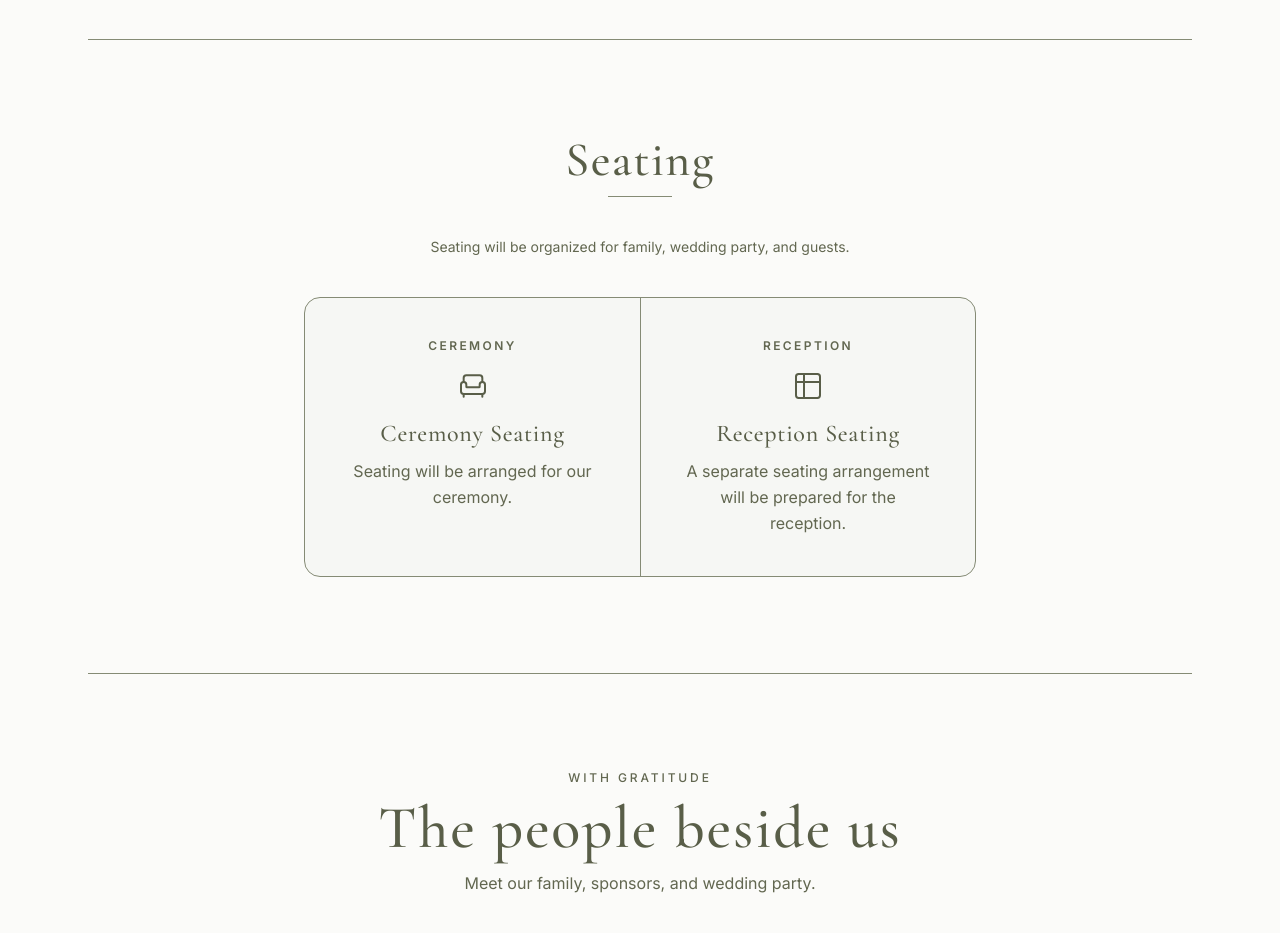
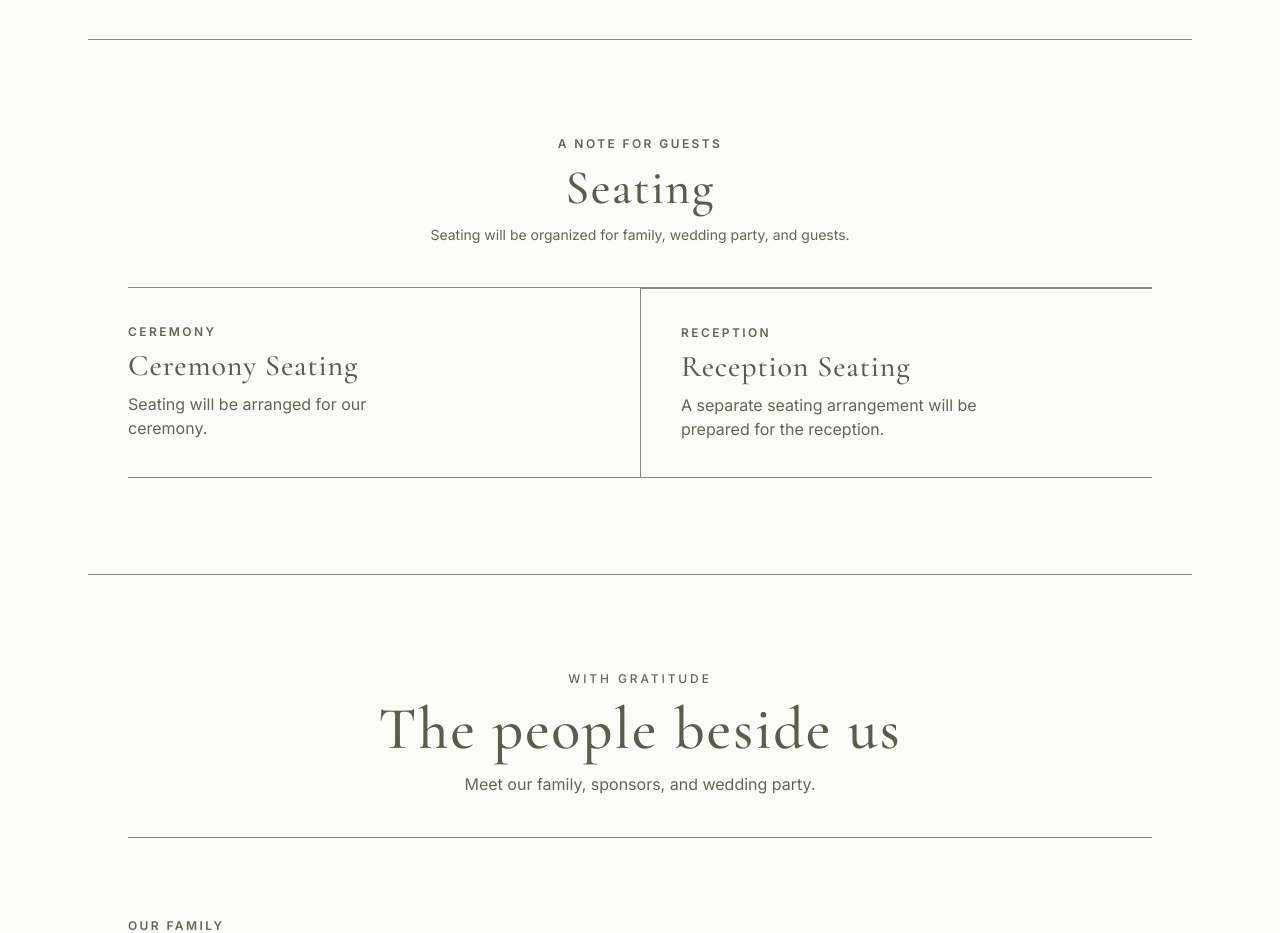
Before and after one commit to CeeZ-11/wedding-rsvp, a React (Vite) app: page /guide in a window 1280 px wide. Shown: the part 2980-3913 px from the top of the page. Built offline with nearby package versions, Linux system fonts and the light colour scheme.

Commit message:
fix: polish seating and prenup gallery data

```diff
--- a/src/components/Seating.tsx
+++ b/src/components/Seating.tsx
@@ -1,42 +1,39 @@
-import { Armchair, Table2 } from "lucide-react";
-
 export function Seating() {
   return (
-    <div className="space-y-10 text-center">
-      <div className="flex flex-col items-center">
-        <h2 className="font-serif text-4xl font-medium text-deep-olive sm:text-5xl mb-3">
+    <div className="mx-auto max-w-5xl space-y-10">
+      <div className="text-center">
+        <p className="mb-3 font-sans text-xs font-semibold uppercase tracking-[0.2em] text-olive-secondary">
+          A note for guests
+        </p>
+        <h2 className="mb-3 font-serif text-4xl font-medium text-deep-olive sm:text-5xl">
           Seating
         </h2>
-        <div className="w-16 h-px bg-readable-border"></div>
+        <p className="mx-auto max-w-xl font-sans text-sm leading-relaxed text-olive-secondary">
+          Seating will be organized for family, wedding party, and guests.
+        </p>
       </div>
 
-      <p className="font-sans text-sm text-olive-secondary">
-        Seating will be organized for family, wedding party, and guests.
-      </p>
-
-      <div className="mx-auto grid max-w-2xl grid-cols-1 overflow-hidden rounded-2xl border border-readable-border bg-light-sage/10 md:grid-cols-2">
-        <article className="flex flex-col items-center px-6 py-8 sm:px-10 sm:py-10">
-          <p className="mb-4 font-sans text-xs font-semibold uppercase tracking-[0.2em] text-olive-secondary">
+      <div className="grid grid-cols-1 border-y border-readable-border sm:grid-cols-2">
+        <article className="py-7 sm:pr-10 sm:py-9">
+          <p className="font-sans text-xs font-semibold uppercase tracking-[0.2em] text-olive-secondary">
             Ceremony
           </p>
-          <Armchair aria-hidden="true" className="mb-4 h-8 w-8 text-deep-olive" strokeWidth={1.5} />
-          <h3 className="mb-2 font-serif text-2xl font-medium text-deep-olive">
+          <h3 className="mt-2 font-serif text-2xl font-medium text-deep-olive sm:text-3xl">
             Ceremony Seating
           </h3>
-          <p className="max-w-xs font-sans text-base leading-relaxed text-olive-secondary">
+          <p className="mt-2 max-w-xs font-sans text-sm leading-relaxed text-olive-secondary sm:text-base">
             Seating will be arranged for our ceremony.
           </p>
         </article>
 
-        <article className="flex flex-col items-center border-t border-readable-border px-6 py-8 sm:px-10 sm:py-10 md:border-l md:border-t-0">
-          <p className="mb-4 font-sans text-xs font-semibold uppercase tracking-[0.2em] text-olive-secondary">
+        <article className="border-t border-readable-border py-7 sm:border-l sm:py-9 sm:pl-10">
+          <p className="font-sans text-xs font-semibold uppercase tracking-[0.2em] text-olive-secondary">
             Reception
           </p>
-          <Table2 aria-hidden="true" className="mb-4 h-8 w-8 text-deep-olive" strokeWidth={1.5} />
-          <h3 className="mb-2 font-serif text-2xl font-medium text-deep-olive">
+          <h3 className="mt-2 font-serif text-2xl font-medium text-deep-olive sm:text-3xl">
             Reception Seating
           </h3>
-          <p className="max-w-xs font-sans text-base leading-relaxed text-olive-secondary">
+          <p className="mt-2 max-w-xs font-sans text-sm leading-relaxed text-olive-secondary sm:text-base">
             A separate seating arrangement will be prepared for the reception.
           </p>
         </article>
--- a/src/data/prenupPhotos.ts
+++ b/src/data/prenupPhotos.ts
@@ -8,7 +8,6 @@ export interface PrenupPhoto {
   galleryShape?: 'portrait' | 'square' | 'landscape';
 }
 
-// Replace the placeholder files with your photos, or update filenames and alt text here.
 export const prenupPhotos: PrenupPhoto[] = [
   {
     src: '/images/prenup/placeholder-01.jpg',
@@ -19,13 +18,10 @@ export const prenupPhotos: PrenupPhoto[] = [
     galleryShape: 'portrait',
   },
   {
-    galleryShape: 'landscape',
     src: '/images/prenup/placeholder-02.jpg',
     alt: 'A wedding bouquet held close between a couple',
-    galleryShape: 'square',
     width: 1400,
     height: 933,
-    galleryShape: 'portrait',
     caption: 'The little details',
     galleryShape: 'landscape',
   },
```
